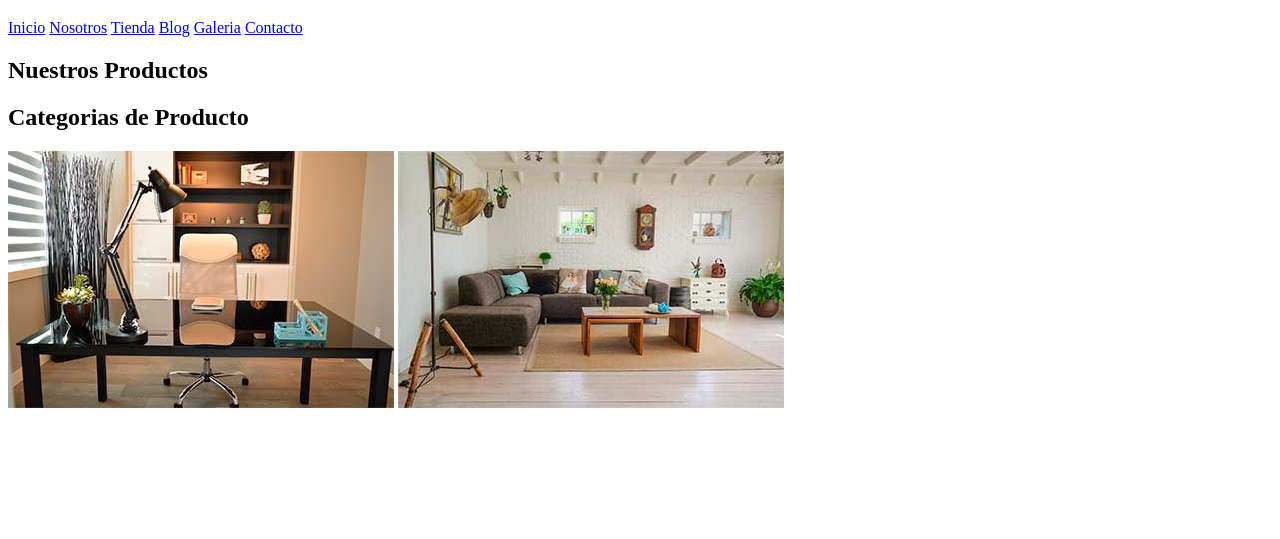
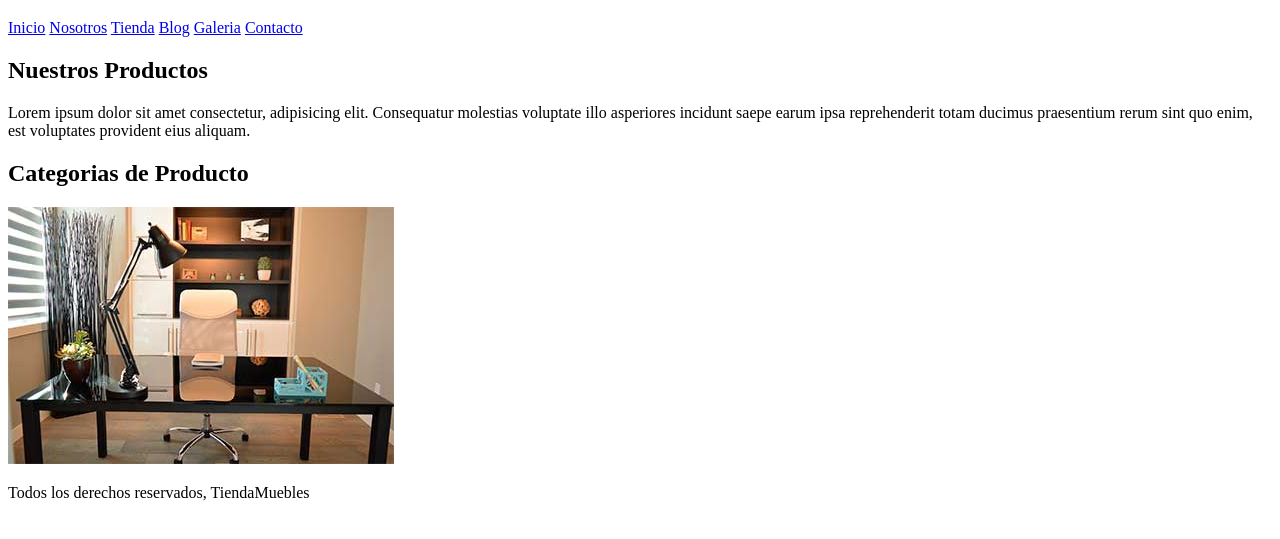
Before and after one commit to eraldovicente/CSS-Flex-Grid, a plain HTML site: page ecommerce/index.html in a window 1280 px wide. Shown: the part 61-600 px from the top of the page. Drawn offline with Linux system fonts and the light colour scheme.

Commit message:
Estruturar HTML

```diff
--- a/ecommerce/index.html
+++ b/ecommerce/index.html
@@ -7,27 +7,33 @@
     <title>Document</title>
 </head>
 <body>
+
+    <header>
         <h1>Tienda Muebles</h1>
+    </header>
 
+    <nav>
         <a href="index.html">Inicio</a>
         <a href="nosotros.html">Nosotros</a>
         <a href="tienda.html">Tienda</a>
         <a href="blog.html">Blog</a>
         <a href="galeria.html">Galeria</a>
         <a href="contacto.html">Contacto</a>
+    </nav>
 
+    <main>
         <h2>Nuestros Productos</h2>
+        <p>Lorem ipsum dolor sit amet consectetur, adipisicing elit. Consequatur molestias voluptate illo asperiores incidunt saepe earum ipsa reprehenderit totam ducimus praesentium rerum sint quo enim, est voluptates provident eius aliquam.</p>
+    </main>
 
+    <section>
         <h2>Categorias de Producto</h2>
+        <img src="img/categoria1.jpg" alt="Imagem Categoria">
+    </section>
 
-    <img src="img/categoria1.jpg" alt="Imagem Categoria">
-
-
-    <a href="nosotros.html">
-
-        <img src="img/categoria2.jpg" alt="Imagem Categoria">
-
-    </a>
+    <footer>
+        <p>Todos los derechos reservados, TiendaMuebles</p>
+    </footer>
 
 </body>
 </html>
```
Lines whose indentation alone changed are shown as unchanged.
